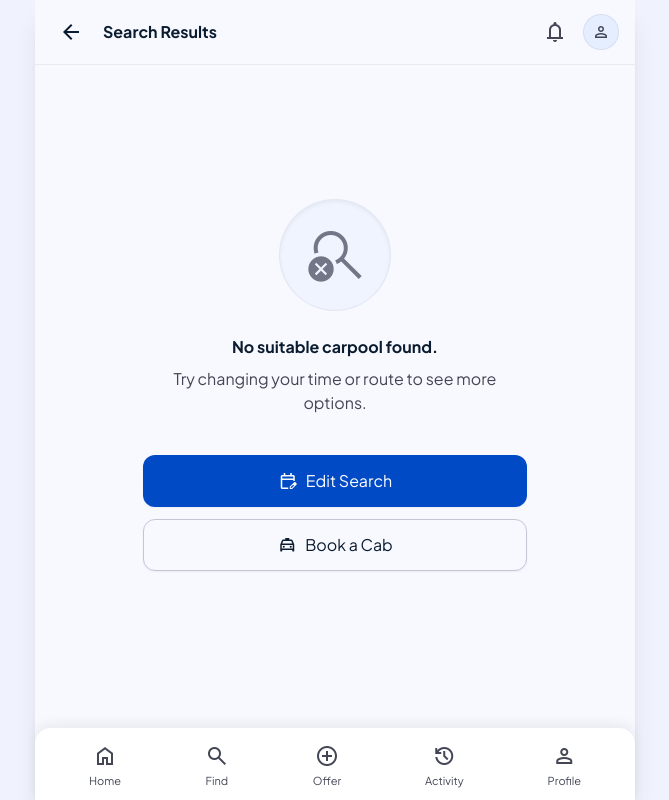
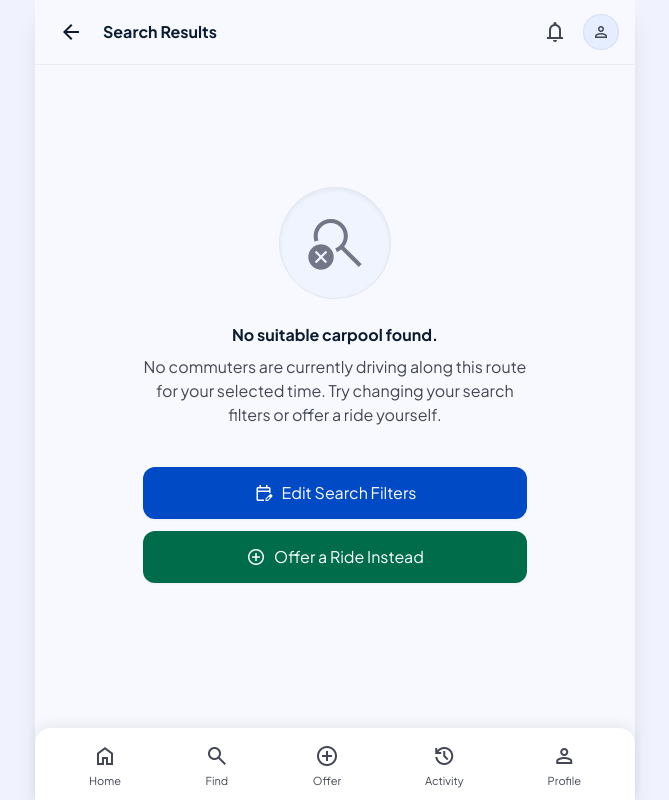
Before and after one commit to daviralbajpai-cloud/RideSaathi, a React (Vite) app: page /no-results in a window 1280 px wide. Shown: the whole page, without its empty margins (305-974 px from the left). Built offline with nearby package versions, Linux system fonts and the light colour scheme; no server answers; the database is empty; the HTML template or start-up script is replaced by a standard one.

Commit message:
Remove Book a Cab option and add Offer a Ride CTA on NoResultsPage

```diff
--- a/src/pages/NoResultsPage.jsx
+++ b/src/pages/NoResultsPage.jsx
@@ -4,10 +4,6 @@ import { TopBar } from '../components/TopBar';
 
 export const NoResultsPage = () => {
   const navigate = useNavigate();
-
-  const handleBookCab = () => {
-    alert("Redirecting to external cab fallback option...");
-  };
 
   return (
     <div className="w-full flex-1 flex flex-col">
@@ -25,7 +21,7 @@ export const NoResultsPage = () => {
             No suitable carpool found.
           </h2>
           <p className="font-body-lg text-body-lg text-on-surface-variant">
-            Try changing your time or route to see more options.
+            No commuters are currently driving along this route for your selected time. Try changing your search filters or offer a ride yourself.
           </p>
         </div>
 
@@ -34,19 +30,19 @@ export const NoResultsPage = () => {
           {/* Primary Action: Edit Search */}
           <button
             onClick={() => navigate('/find-ride')}
-            className="w-full min-h-[52px] rounded-xl bg-primary text-on-primary font-label-bold text-label-bold flex items-center justify-center gap-2 hover:bg-primary/90 transition-colors shadow-sm"
+            className="w-full min-h-[52px] rounded-xl bg-primary text-on-primary font-label-bold text-label-bold flex items-center justify-center gap-2 hover:bg-primary/90 transition-colors shadow-sm cursor-pointer"
           >
             <span className="material-symbols-outlined text-[20px]">edit_calendar</span>
-            Edit Search
+            Edit Search Filters
           </button>
 
-          {/* External Fallback: Book a Cab */}
+          {/* Secondary Action: Offer a Ride */}
           <button
-            onClick={handleBookCab}
-            className="w-full min-h-[52px] rounded-xl bg-surface border border-outline-variant text-on-surface font-label-bold text-label-bold flex items-center justify-center gap-2 hover:bg-surface-container-low transition-colors shadow-sm"
+            onClick={() => navigate('/offer-ride')}
+            className="w-full min-h-[52px] rounded-xl bg-secondary text-on-secondary font-label-bold text-label-bold flex items-center justify-center gap-2 hover:bg-secondary/90 transition-colors shadow-sm cursor-pointer"
           >
-            <span className="material-symbols-outlined text-[20px]">local_taxi</span>
-            Book a Cab
+            <span className="material-symbols-outlined text-[20px]">add_circle</span>
+            Offer a Ride Instead
           </button>
         </div>
       </div>
```
